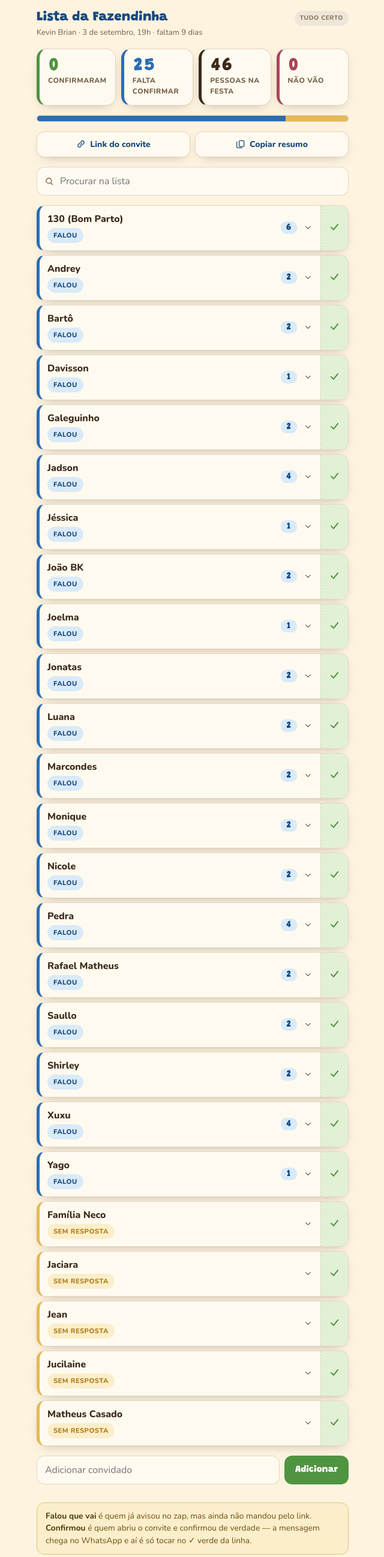
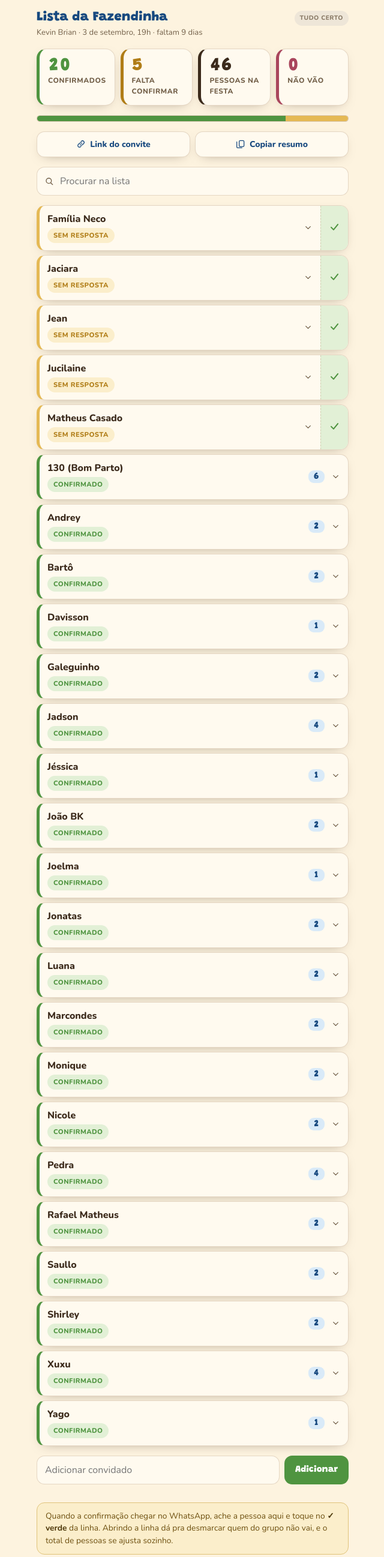
Before and after one commit to estudioduo/festa-kevin, a plain HTML site: page lista-9fq4x7/index.html in a window 1280 px wide. Shown: the whole page at 60% size, without its empty margins (319-959 px from the left). Drawn offline with nearby package versions, Linux system fonts and the light colour scheme; no server answers.

Commit message:
Painel com um estado positivo só: confirmado

```diff
--- a/lista-9fq4x7/index.html
+++ b/lista-9fq4x7/index.html
@@ -57,22 +57,22 @@ body{
   border-left-width:5px;
 }
 .cartao.confirmou{border-left-color:var(--verde)}
-.cartao.falou{border-left-color:var(--azul)}
+.cartao.aguardando{border-left-color:var(--ambar)}
 .cartao.pessoas{border-left-color:var(--madeira)}
 .cartao.nao{border-left-color:var(--vermelho)}
 .cartao b{
   font-family:"Grandstander",cursive;font-weight:900;font-size:1.9rem;line-height:1;
   font-variant-numeric:tabular-nums;
 }
-.cartao.confirmou b{color:var(--verde)} .cartao.falou b{color:var(--azul)}
+.cartao.confirmou b{color:var(--verde)} .cartao.aguardando b{color:var(--ambar)}
 .cartao.pessoas b{color:var(--madeira)} .cartao.nao b{color:var(--vermelho)}
 .cartao span{font-size:.74rem;font-weight:800;letter-spacing:.05em;text-transform:uppercase;color:var(--tinta-suave)}
 
 /* barrinha */
 .barra{display:flex;height:11px;border-radius:99px;overflow:hidden;background:var(--cinza-claro);border:1.5px solid var(--linha)}
 .barra i{display:block;transition:width .35s ease}
-.barra .b-confirmou{background:var(--verde)} .barra .b-falou{background:var(--azul)}
-.barra .b-aguardando{background:#e5b955} .barra .b-sem{background:#c9bba6}
+.barra .b-confirmou{background:var(--verde)}
+.barra .b-aguardando{background:#e5b955}
 .barra .b-nao{background:var(--vermelho)}
 
 /* ferramentas */
@@ -102,9 +102,7 @@ body{
   box-shadow:var(--sombra);overflow:hidden;border-left-width:5px;
 }
 .pessoa[data-s=confirmou]{border-left-color:var(--verde)}
-.pessoa[data-s=falou]{border-left-color:var(--azul)}
 .pessoa[data-s=aguardando]{border-left-color:#e5b955}
-.pessoa[data-s=sem]{border-left-color:#c9bba6}
 .pessoa[data-s=nao]{border-left-color:var(--vermelho)}
 .cabeca{display:flex;align-items:stretch}
 .cabeca:hover{background:#fff}
@@ -127,10 +125,8 @@ body{
   padding:5px 10px;border-radius:99px;white-space:nowrap;
 }
 .chip[data-s=confirmou]{background:var(--verde-claro);color:var(--verde)}
-.chip[data-s=falou]{background:#d9eaf8;color:var(--azul-fundo)}
 .chip[data-s=aguardando]{background:var(--ambar-claro);color:var(--ambar)}
 .chip[data-s=nao]{background:var(--vermelho-claro);color:var(--vermelho)}
-.chip[data-s=sem]{background:var(--cinza-claro);color:var(--cinza)}
 .qtd-chip{
   flex:none;font-family:"Grandstander",cursive;font-weight:900;font-size:.95rem;
   color:var(--azul-fundo);background:#d9eaf8;border-radius:9px;padding:3px 9px;
@@ -148,11 +144,9 @@ body{
   font-weight:800;font-size:.86rem;padding:10px 8px;border-radius:11px;color:var(--tinta-suave);
 }
 .status-botoes button[aria-pressed=true][data-s=confirmou]{background:var(--verde-claro);border-color:var(--verde);color:var(--verde)}
-.status-botoes button[aria-pressed=true][data-s=falou]{background:#d9eaf8;border-color:var(--azul);color:var(--azul-fundo)}
 .status-botoes button:last-child{grid-column:1/-1}
 .status-botoes button[aria-pressed=true][data-s=aguardando]{background:var(--ambar-claro);border-color:#d9a63c;color:var(--ambar)}
 .status-botoes button[aria-pressed=true][data-s=nao]{background:var(--vermelho-claro);border-color:var(--vermelho);color:var(--vermelho)}
-.status-botoes button[aria-pressed=true][data-s=sem]{background:var(--cinza-claro);border-color:var(--cinza);color:var(--cinza)}
 .contador{display:flex;align-items:center;gap:10px}
 .contador button{
   width:42px;height:42px;flex:none;border-radius:12px;border:2px solid var(--linha);
@@ -229,14 +223,14 @@ body{
   </header>
 
   <section class="placar" aria-label="Resumo">
-    <div class="cartao confirmou"><b id="n-confirmou">0</b><span>confirmaram</span></div>
-    <div class="cartao falou"><b id="n-falou">0</b><span>falta confirmar</span></div>
+    <div class="cartao confirmou"><b id="n-confirmou">0</b><span>confirmados</span></div>
+    <div class="cartao aguardando"><b id="n-aguardando">0</b><span>falta confirmar</span></div>
     <div class="cartao pessoas"><b id="n-pessoas">0</b><span>pessoas na festa</span></div>
     <div class="cartao nao"><b id="n-nao">0</b><span>não vão</span></div>
   </section>
 
   <div class="barra" id="barra" aria-hidden="true">
-    <i class="b-confirmou"></i><i class="b-falou"></i><i class="b-aguardando"></i><i class="b-sem"></i><i class="b-nao"></i>
+    <i class="b-confirmou"></i><i class="b-aguardando"></i><i class="b-nao"></i>
   </div>
 
   <div class="ferramentas">
@@ -264,9 +258,9 @@ body{
   </form>
 
   <p class="aviso">
-    <b>Falou que vai</b> é quem já avisou no zap, mas ainda não mandou pelo link.
-    <b>Confirmou</b> é quem abriu o convite e confirmou de verdade — a mensagem
-    chega no WhatsApp e aí é só tocar no ✓ verde da linha.
+    Quando a confirmação chegar no WhatsApp, ache a pessoa aqui e toque no
+    <b>✓ verde</b> da linha. Abrindo a linha dá pra desmarcar quem do grupo não vai,
+    e o total de pessoas se ajusta sozinho.
   </p>
 </div>
 
@@ -281,51 +275,42 @@ body{
   const FESTA = new Date("2026-09-03T19:00:00-03:00");
 
   const ROTULOS = {
-    confirmou: "confirmou",
-    falou: "falou",
+    confirmou: "confirmado",
     aguardando: "sem resposta",
-    sem: "sem convite",
     nao: "não vai"
   };
-  const ROTULOS_BOTAO = {
-    confirmou: "confirmou",
-    falou: "falou que vai",
-    aguardando: "sem resposta",
-    sem: "sem convite",
-    nao: "não vai"
-  };
-  const CONTAM = ["confirmou", "falou"];
-  const AVISO_SEM_CONVITE = "Ainda não recebeu o convite";
-  const ORDEM = ["falou", "aguardando", "sem", "confirmou", "nao"];
+  const ROTULOS_BOTAO = ROTULOS;
+  const CONTAM = ["confirmou"];
+  const ORDEM = ["aguardando", "confirmou", "nao"];
 
   const PADRAO = {
-    atualizado: "2026-08-23T22:00:00.000Z",
+    atualizado: "2026-08-24T02:00:00.000Z",
     pessoas: [
-    { id: "p1",   nome: "Shirley",         s: "falou",       q: 2, ob: "", m: ["Shirley", "Jeferson"], fora: [] },
-    { id: "p2",   nome: "Xuxu",            s: "falou",       q: 4, ob: "", m: ["Gilson (Xuxu)", "Cida", "Julia (Pinto)", "Luquinhas"], fora: [] },
-    { id: "p3",   nome: "Jéssica",         s: "falou",       q: 1, ob: "", m: ["Jéssica"], fora: [] },
-    { id: "p4",   nome: "Joelma",          s: "falou",       q: 1, ob: "", m: ["Joelma"], fora: [] },
-    { id: "p5",   nome: "Monique",         s: "falou",       q: 2, ob: "", m: ["Monique", "João"], fora: [] },
+    { id: "p1",   nome: "Shirley",         s: "confirmou",   q: 2, ob: "", m: ["Shirley", "Jeferson"], fora: [] },
+    { id: "p2",   nome: "Xuxu",            s: "confirmou",   q: 4, ob: "", m: ["Gilson (Xuxu)", "Cida", "Julia (Pinto)", "Luquinhas"], fora: [] },
+    { id: "p3",   nome: "Jéssica",         s: "confirmou",   q: 1, ob: "", m: ["Jéssica"], fora: [] },
+    { id: "p4",   nome: "Joelma",          s: "confirmou",   q: 1, ob: "", m: ["Joelma"], fora: [] },
+    { id: "p5",   nome: "Monique",         s: "confirmou",   q: 2, ob: "", m: ["Monique", "João"], fora: [] },
     { id: "p6",   nome: "Jucilaine",       s: "aguardando",  q: 2, ob: "", m: ["Jucilaine", "Arthur"], fora: [] },
     { id: "p7",   nome: "Jaciara",         s: "aguardando",  q: 2, ob: "", m: ["Jaciara", "Elion"], fora: [] },
     { id: "p8",   nome: "Família Neco",    s: "aguardando",  q: 5, ob: "", m: ["Jeferson (avô)", "Cristiane (avó)", "Julia (Tita)", "Jeferson (tio)", "Maria (bisavó)"], fora: [] },
-    { id: "p9",   nome: "Pedra",           s: "falou",       q: 4, ob: "", m: ["Beronio", "Lane", "Ryan", "Nátaly"], fora: [] },
-    { id: "p10",  nome: "Andrey",          s: "falou",       q: 2, ob: "", m: ["Andrey", "Lívia"], fora: [] },
-    { id: "p11",  nome: "Saullo",          s: "falou",       q: 2, ob: "", m: ["Saullo", "Érica"], fora: [] },
-    { id: "p12",  nome: "Galeguinho",      s: "falou",       q: 2, ob: "", m: ["Altamir (Galeguinho)", "Mariane (Mari)"], fora: [] },
+    { id: "p9",   nome: "Pedra",           s: "confirmou",   q: 4, ob: "", m: ["Beronio", "Lane", "Ryan", "Nátaly"], fora: [] },
+    { id: "p10",  nome: "Andrey",          s: "confirmou",   q: 2, ob: "", m: ["Andrey", "Lívia"], fora: [] },
+    { id: "p11",  nome: "Saullo",          s: "confirmou",   q: 2, ob: "", m: ["Saullo", "Érica"], fora: [] },
+    { id: "p12",  nome: "Galeguinho",      s: "confirmou",   q: 2, ob: "", m: ["Altamir (Galeguinho)", "Mariane (Mari)"], fora: [] },
     { id: "p13",  nome: "Matheus Casado",  s: "aguardando",  q: 2, ob: "", m: ["Matheus", "Carla"], fora: [] },
     { id: "p14",  nome: "Jean",            s: "aguardando",  q: 5, ob: "", m: ["Jean", "Jansen", "Marilene", "Juliete", "Maria"], fora: [] },
-    { id: "p15",  nome: "João BK",         s: "falou",       q: 2, ob: "", m: ["João", "Micaela"], fora: [] },
-    { id: "p16",  nome: "Yago",            s: "falou",       q: 1, ob: "", m: ["Yago"], fora: [] },
-    { id: "p17",  nome: "Nicole",          s: "falou",       q: 2, ob: "", m: ["Nicole (Nikk)", "Thiago"], fora: [] },
-    { id: "p18",  nome: "Jonatas",         s: "falou",       q: 2, ob: "", m: ["Jonatas (Jhones)", "Lenita"], fora: [] },
-    { id: "p19",  nome: "Marcondes",       s: "falou",       q: 2, ob: "", m: ["Marcondes (Coninho)", "Isabel"], fora: [] },
-    { id: "p20",  nome: "Davisson",        s: "falou",       q: 1, ob: "", m: ["Davisson"], fora: [] },
-    { id: "p21",  nome: "Luana",           s: "falou",       q: 2, ob: "", m: ["Luana", "Júlio"], fora: [] },
-    { id: "p22",  nome: "Bartô",           s: "falou",       q: 2, ob: "", m: ["Bartolomeu (Bartô)", "Laila"], fora: [] },
-    { id: "p23",  nome: "Jadson",          s: "falou",       q: 4, ob: "", m: ["Jadsoncley (Jadson)", "Alessandra", "Clarissa", "Aninha"], fora: [] },
-    { id: "p24",  nome: "Rafael Matheus",  s: "falou",       q: 2, ob: "", m: ["Matheus", "Letícia"], fora: [] },
-    { id: "p25",  nome: "130 (Bom Parto)", s: "falou",       q: 6, ob: "", m: ["Cida (avó)", "Lapão (avô)", "Josiane (tia)", "Dido (tio)", "Luana (prima)", "Isaac (primo)"], fora: [] }
+    { id: "p15",  nome: "João BK",         s: "confirmou",   q: 2, ob: "", m: ["João", "Micaela"], fora: [] },
+    { id: "p16",  nome: "Yago",            s: "confirmou",   q: 1, ob: "", m: ["Yago"], fora: [] },
+    { id: "p17",  nome: "Nicole",          s: "confirmou",   q: 2, ob: "", m: ["Nicole (Nikk)", "Thiago"], fora: [] },
+    { id: "p18",  nome: "Jonatas",         s: "confirmou",   q: 2, ob: "", m: ["Jonatas (Jhones)", "Lenita"], fora: [] },
+    { id: "p19",  nome: "Marcondes",       s: "confirmou",   q: 2, ob: "", m: ["Marcondes (Coninho)", "Isabel"], fora: [] },
+    { id: "p20",  nome: "Davisson",        s: "confirmou",   q: 1, ob: "", m: ["Davisson"], fora: [] },
+    { id: "p21",  nome: "Luana",           s: "confirmou",   q: 2, ob: "", m: ["Luana", "Júlio"], fora: [] },
+    { id: "p22",  nome: "Bartô",           s: "confirmou",   q: 2, ob: "", m: ["Bartolomeu (Bartô)", "Laila"], fora: [] },
+    { id: "p23",  nome: "Jadson",          s: "confirmou",   q: 4, ob: "", m: ["Jadsoncley (Jadson)", "Alessandra", "Clarissa", "Aninha"], fora: [] },
+    { id: "p24",  nome: "Rafael Matheus",  s: "confirmou",   q: 2, ob: "", m: ["Matheus", "Letícia"], fora: [] },
+    { id: "p25",  nome: "130 (Bom Parto)", s: "confirmou",   q: 6, ob: "", m: ["Cida (avó)", "Lapão (avô)", "Josiane (tia)", "Dido (tio)", "Luana (prima)", "Isaac (primo)"], fora: [] }
     ]
   };
 
@@ -337,10 +322,14 @@ body{
   function valido(x) {
     return x && Array.isArray(x.pessoas) && x.pessoas.length > 0 && typeof x.atualizado === "string";
   }
-  // Listas salvas antes da separação usavam um "vai" só, que na prática
-  // era "falou que vai" — ninguém tinha confirmado pelo link ainda.
+  // Versões antigas tinham "vai", e depois "falou" separado de "confirmou".
+  // Agora existe um estado positivo só. "sem convite" virou "sem resposta".
   function migrar(x) {
-    for (const p of x.pessoas) if (p.s === "vai") p.s = "falou";
+    for (const p of x.pessoas) {
+      if (p.s === "vai" || p.s === "falou") p.s = "confirmou";
+      else if (p.s === "sem") p.s = "aguardando";
+      if (!ROTULOS[p.s]) p.s = "aguardando";
+    }
     return x;
   }
   async function carregar() {
@@ -385,7 +374,7 @@ body{
   const lista = document.getElementById("lista");
 
   function contas() {
-    const c = { confirmou: 0, falou: 0, aguardando: 0, sem: 0, nao: 0, pessoas: 0 };
+    const c = { confirmou: 0, aguardando: 0, nao: 0, pessoas: 0 };
     for (const p of estado.pessoas) {
       c[p.s]++;
       if (CONTAM.includes(p.s)) c.pessoas += p.q;
@@ -396,12 +385,12 @@ body{
   function desenharPlacar() {
     const c = contas();
     document.getElementById("n-confirmou").textContent = c.confirmou;
-    document.getElementById("n-falou").textContent = c.falou + c.aguardando + c.sem;
+    document.getElementById("n-aguardando").textContent = c.aguardando;
     document.getElementById("n-pessoas").textContent = c.pessoas;
     document.getElementById("n-nao").textContent = c.nao;
     const total = estado.pessoas.length || 1;
     const barra = document.getElementById("barra");
-    const larguras = [c.confirmou, c.falou, c.aguardando, c.sem, c.nao];
+    const larguras = [c.confirmou, c.aguardando, c.nao];
     barra.querySelectorAll("i").forEach((el, i) => { el.style.width = (larguras[i] / total * 100) + "%"; });
   }
 
@@ -461,7 +450,6 @@ body{
       tick.innerHTML = '<svg viewBox="0 0 24 24" aria-hidden="true"><path d="m5 12.5 5 5 9-11"/></svg>';
       tick.addEventListener("click", () => {
         p.s = "confirmou";
-        if (p.ob === AVISO_SEM_CONVITE) p.ob = "";
         salvar(); desenharPlacar(); desenharLista();
         avisar(p.nome + " confirmou");
       });
@@ -491,7 +479,6 @@ body{
       b.setAttribute("aria-pressed", p.s === s ? "true" : "false");
       b.addEventListener("click", () => {
         p.s = s;
-        if (s !== "sem" && p.ob === AVISO_SEM_CONVITE) p.ob = "";
         salvar(); desenharPlacar(); desenharLista();
       });
       botoes.append(b);
@@ -591,17 +578,11 @@ body{
       "Festa do Kevin Brian - 3 de setembro, 19h, Salão Pura Magia",
       "Total esperado: " + c.pessoas + " pessoas",
       "",
-      "CONFIRMARAM PELO LINK (" + c.confirmou + ")",
+      "CONFIRMADOS (" + c.confirmou + " grupos)",
       por("confirmou") || "-",
-      "",
-      "FALARAM QUE VÃO, FALTA CONFIRMAR (" + c.falou + ")",
-      por("falou") || "-",
       "",
       "SEM RESPOSTA (" + c.aguardando + ")",
       por("aguardando") || "-",
-      "",
-      "SEM CONVITE AINDA (" + c.sem + ")",
-      por("sem") || "-",
       "",
       "NÃO VÃO (" + c.nao + ")",
       por("nao") || "-"
```
Also changed, not shown: 1 other file.
